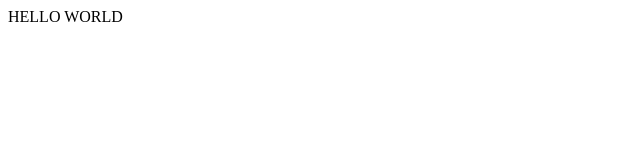
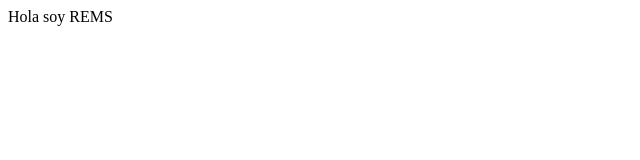
Before and after one commit to angelarsd/rems, a plain HTML site: page index.html in a window 1280 px wide. Shown: the full height of the page, 0-640 px from the left. Drawn offline with Linux system fonts and the light colour scheme.

Commit message:
change text

```diff
--- a/index.html
+++ b/index.html
@@ -8,7 +8,7 @@
 </head>
 
 <body>
-    HELLO WORLD
+    Hola soy REMS
 </body>
 
 </html>
```
